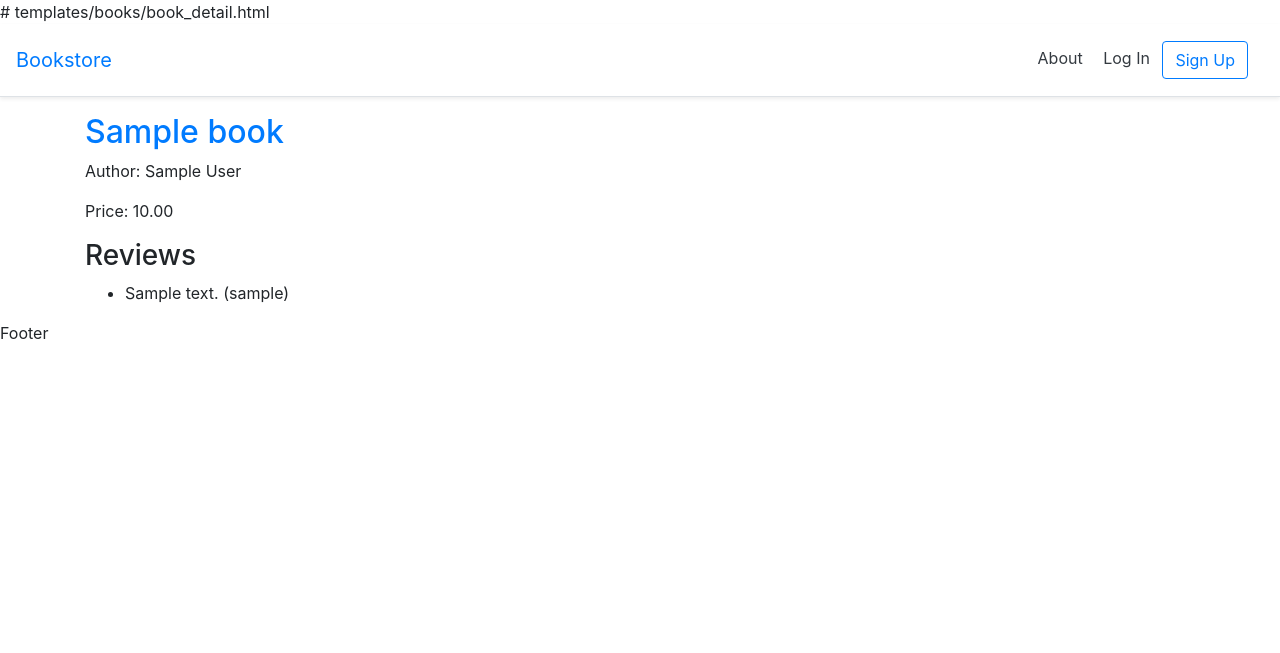
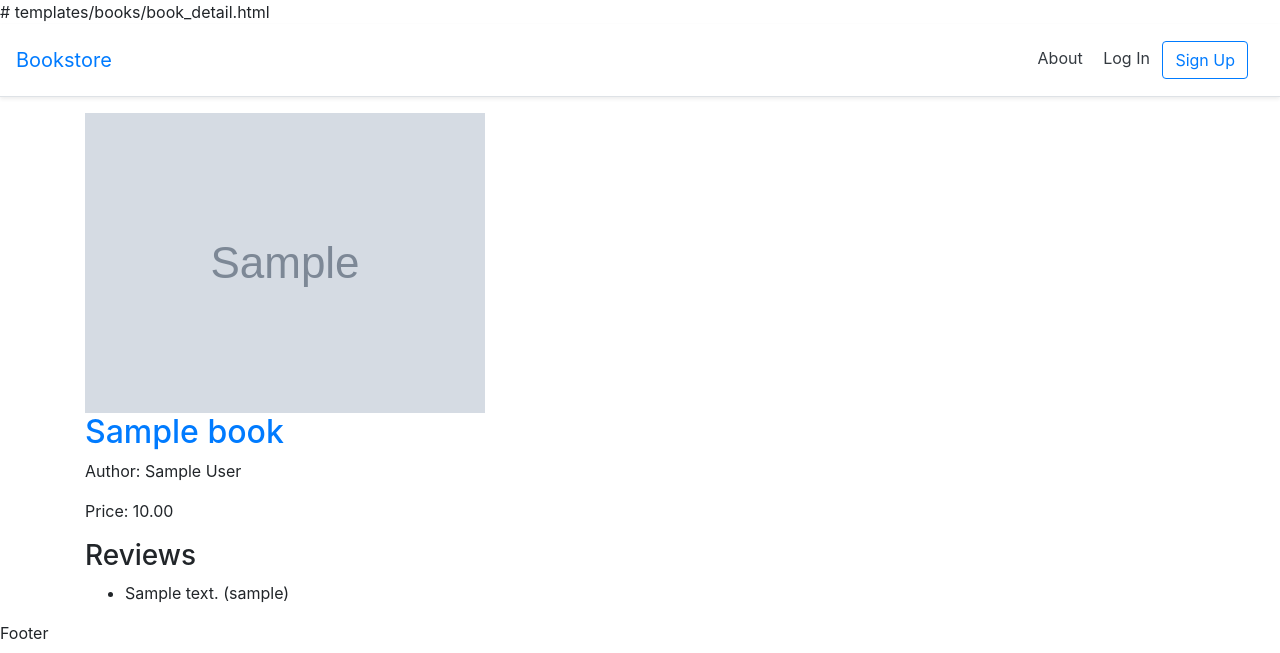
Before and after one commit to kibetamos/Bookstore_django, a Django app: page /books/00000000-0000-0000-0000-000000000001/ in a window 1280 px wide. Shown: the top 653 px of the page. Run offline with Django 3.2, Linux system fonts and the light colour scheme; tables that the repository leaves empty hold one stand-in row (values such as "Sample post"); grey boxes marked "Sample" are stand-in pictures; parts of the project's set-up code (start-up, migrations or seed data) failed here and were passed over; some libraries are stand-ins or nearby versions.

Commit message:
update our template to display the book cover on the individual page

```diff
--- a/templates/books/book_detail.html
+++ b/templates/books/book_detail.html
@@ -3,6 +3,7 @@
 {% block title %}{{ book.title }}{% endblock title %}
 {% block content %}
 <div class="book-detail">
+<img class="bookcover" src="{{ book.cover.url}}" alt="{{ book.title }}">
 <h2><a href="">{{ book.title }}</a></h2>
 <p>Author: {{ book.author }}</p>
 <p>Price: {{ book.price }}</p>
```
